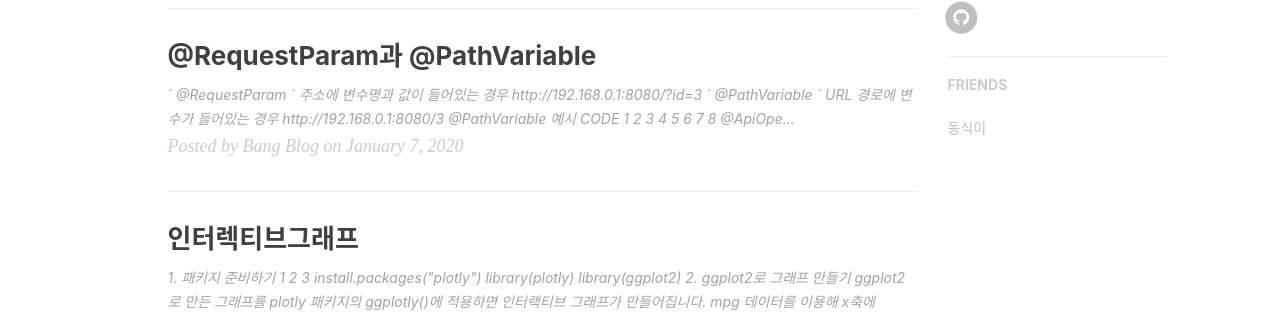
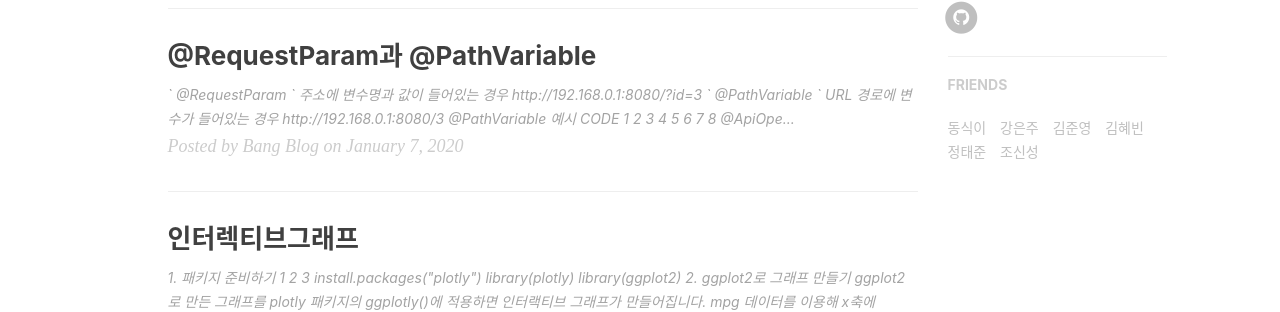
Before and after one commit to jby3146/jby3146.github.io, a Jekyll site: the page built from index.html, in a window 1280 px wide. Shown: the part 1049-1361 px from the top of the page. Built offline with Jekyll 4.4.1, drawn with Linux system fonts in a browser that asks for light colours; nearby versions of some CDN libraries; the list of posts is cut into pages by our own code; comment, search, counter and statistics services are not loaded.

Commit message:
친구추가

```diff
--- a/_config.yml
+++ b/_config.yml
@@ -100,10 +100,27 @@ page-mathjax: false
 # Friends
 friends: [
     {
-    #     title: "Su",
-    #     href: "http://su.gallery/"
-    # },{
         title: "동식이",
         href: "dongsik93.github.io"
-    }
+    },
+    {
+        title: "강은주",
+        href: "https://eunju-kang.github.io/"
+    },
+    {
+        title: "김준영",
+        href: "https://github.com/kjywow94/"
+    },
+    {
+        title: "김혜빈",
+        href: "https://kimhyebin.github.io/"
+    },
+    {
+        title: "정태준",
+        href: "https://TaeJuneJoung.github.io"
+    },
+    {
+        title: "조신성",
+        href: "https://tlstjd436.blog.me/"
+    },
 ]
```
